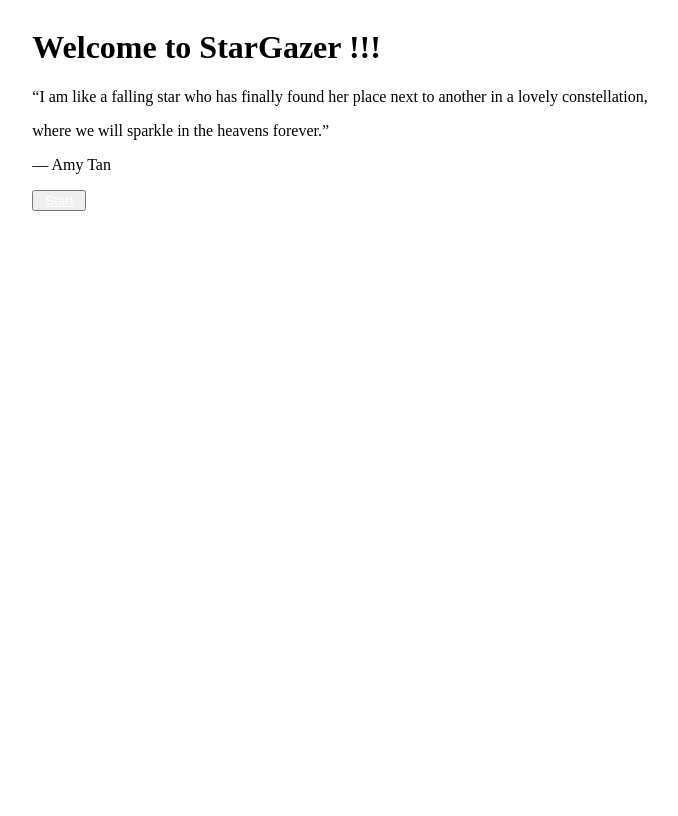
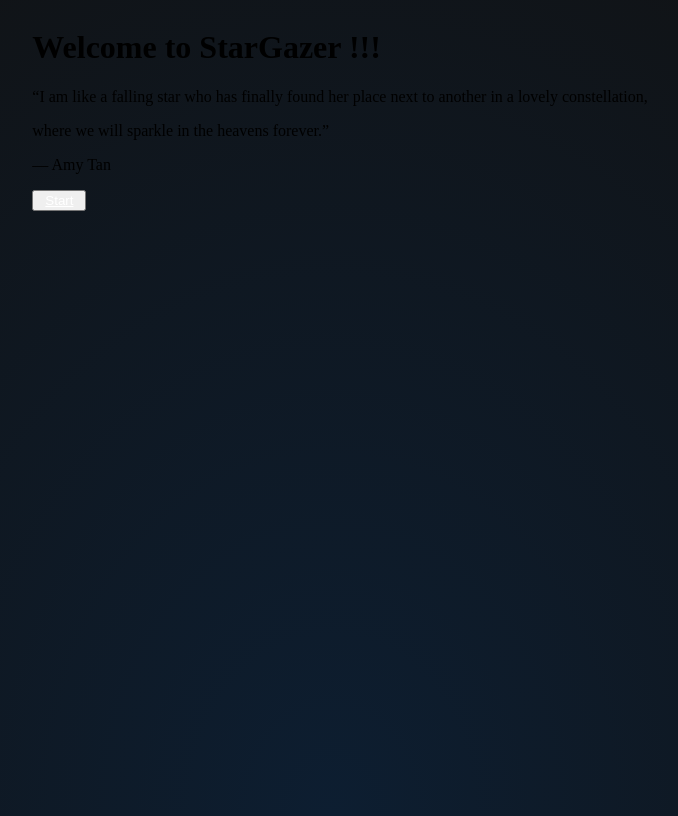
Before and after one commit to Bennyc0/Naruto-RPG, a Flask app: template templates/home.html in a window 1280 px wide. Shown: the whole page, without its empty margins (308-986 px from the left). Before the commit the page ends 211 px from the top, so only its background shows below. Run offline with Flask 3, Linux system fonts and the light colour scheme; the template is opened without the code that fills it, so the values that code supplies are empty; some libraries are stand-ins or nearby versions.

Commit message:
Muj's first Push

```diff
--- /dev/null
+++ b/static/scripts.js
@@ -0,0 +1,22 @@
+const sizes = [1, 1, 2, 3, 4];
+
+function Position(min, max) {
+    return Math.floor(Math.random() * (max - min + 1)) + min;
+}
+
+const body = document.querySelector(".body");
+
+for (let i = 0; i < 20; i++) {
+    const top = Position(1, 100);
+    const left = Position(1, 100);
+    const random = Math.floor(Math.random() * sizes.length);
+    const randomSize = sizes[random];
+    const div = document.createElement('div');
+    div.style.position = 'absolute';
+    div.style.top = top + '%';
+    div.style.left = left + '%';
+    div.style.height = randomSize + 'px';
+    div.style.width = randomSize + 'px';
+    div.classList.add('star');
+    document.body.appendChild(div);
+}
--- a/static/styles.css
+++ b/static/styles.css
@@ -3,6 +3,14 @@ body {
     flex-wrap: wrap;
     justify-content: center;
     width: 100%;
+    height: 100vh;
+    background: radial-gradient(ellipse at bottom, #0D1E31, #111);
+    overflow: hidden;
+}
+
+.star {
+    transform: rotateZ(40deg);
+
 }
 
 a {
@@ -11,7 +19,7 @@ a {
     padding: 5px;
 }
 
-a :hover{
+a :hover {
     transition-duration: 1s;
     background-color: blue;
     box-shadow: 5px 5px 5px aquamarine;
@@ -46,13 +54,13 @@ a :hover{
     justify-content: center;
 }
 
-.fields form{
+.fields form {
     display: flex;
     flex-direction: column;
     padding: 10px;
 }
 
-.fields form input{
+.fields form input {
     margin: 5px;
 }
 
@@ -72,7 +80,7 @@ a :hover{
     margin: 10px;
 }
 
-.footer-images img{
+.footer-images img {
     width: 10%;
     height: auto;
 }
@@ -101,7 +109,8 @@ a :hover{
     cursor: pointer;
 }
 
-td, th {
+td,
+th {
     border: 1px solid #dddddd;
     text-align: center;
     padding: 8px;
--- a/templates/home.html
+++ b/templates/home.html
@@ -4,12 +4,16 @@
     <meta charset="UTF-8">
     <meta http-equiv="X-UA-Compatible" content="IE=edge">
     <meta name="viewport" content="width=device-width, initial-scale=1.0">
+
+    <title>StarGazer</title>
+    <link rel="icon" type="image/x-icon" href="../static/photos/resources/favicon.ico">
+
     <link href="/static/styles.css" rel="stylesheet">
     <link rel="stylesheet" href="https://cdnjs.cloudflare.com/ajax/libs/font-awesome/4.7.0/css/font-awesome.min.css">
     <script src="https://kit.fontawesome.com/616ed73eb6.js" crossorigin="anonymous"></script>
-    <title>StarGazer</title>
 </head>
 <body>
+
     <div class="index-container">
         <div class="index-box">
             <h1>Welcome to StarGazer !!!</h1>
@@ -18,5 +22,7 @@
             <p>― Amy Tan</p>
             <button><a href="login.html">Start</a></button>
         </div>
- </div>
+    </div>
+
+    <script src="../static/scripts.js"></script>
 </body>
--- a/templates/login.html
+++ b/templates/login.html
@@ -4,10 +4,13 @@
     <meta charset="UTF-8">
     <meta http-equiv="X-UA-Compatible" content="IE=edge">
     <meta name="viewport" content="width=device-width, initial-scale=1.0">
+
+    <title>StarGazer</title>
+    <link rel="icon" type="image/x-icon" href="../static/photos/resources/favicon.ico">
+
     <link href="/static/styles.css" rel="stylesheet">
     <link rel="stylesheet" href="https://cdnjs.cloudflare.com/ajax/libs/font-awesome/4.7.0/css/font-awesome.min.css">
     <script src="https://kit.fontawesome.com/616ed73eb6.js" crossorigin="anonymous"></script>
-    <title>Document</title>
 </head>
 
 <body>
@@ -35,4 +38,5 @@
         <img src="/static/images/vegetable.png">
         <img src="/static/images/taco.png">
     </div>
+    <script src="../static/scripts.js"></script>
 </body>
--- a/templates/sign_up.html
+++ b/templates/sign_up.html
@@ -4,10 +4,13 @@
     <meta charset="UTF-8">
     <meta http-equiv="X-UA-Compatible" content="IE=edge">
     <meta name="viewport" content="width=device-width, initial-scale=1.0">
+
+    <title>StarGazer</title>
+    <link rel="icon" type="image/x-icon" href="../static/photos/resources/favicon.ico">
+
     <link href="/static/styles.css" rel="stylesheet">
     <link rel="stylesheet" href="https://cdnjs.cloudflare.com/ajax/libs/font-awesome/4.7.0/css/font-awesome.min.css">
     <script src="https://kit.fontawesome.com/616ed73eb6.js" crossorigin="anonymous"></script>
-    <title>Document</title>
 </head>
 
 <body>
@@ -34,4 +37,5 @@
         <img src="/static/images/vegetable.png">
         <img src="/static/images/taco.png">
     </div>
+    <script src="../static/scripts.js"></script>
 </body>
```
Also changed, not shown: static/photos/resources/favicon.ico (added). Lines whose indentation alone changed are shown as unchanged.
